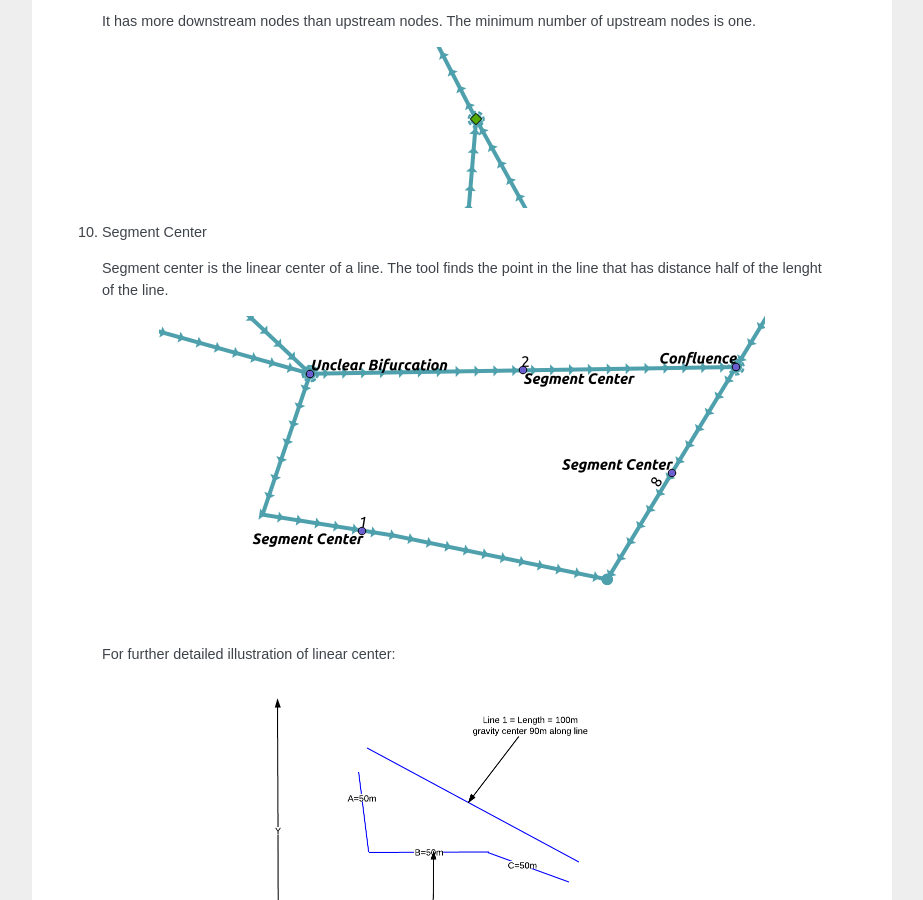
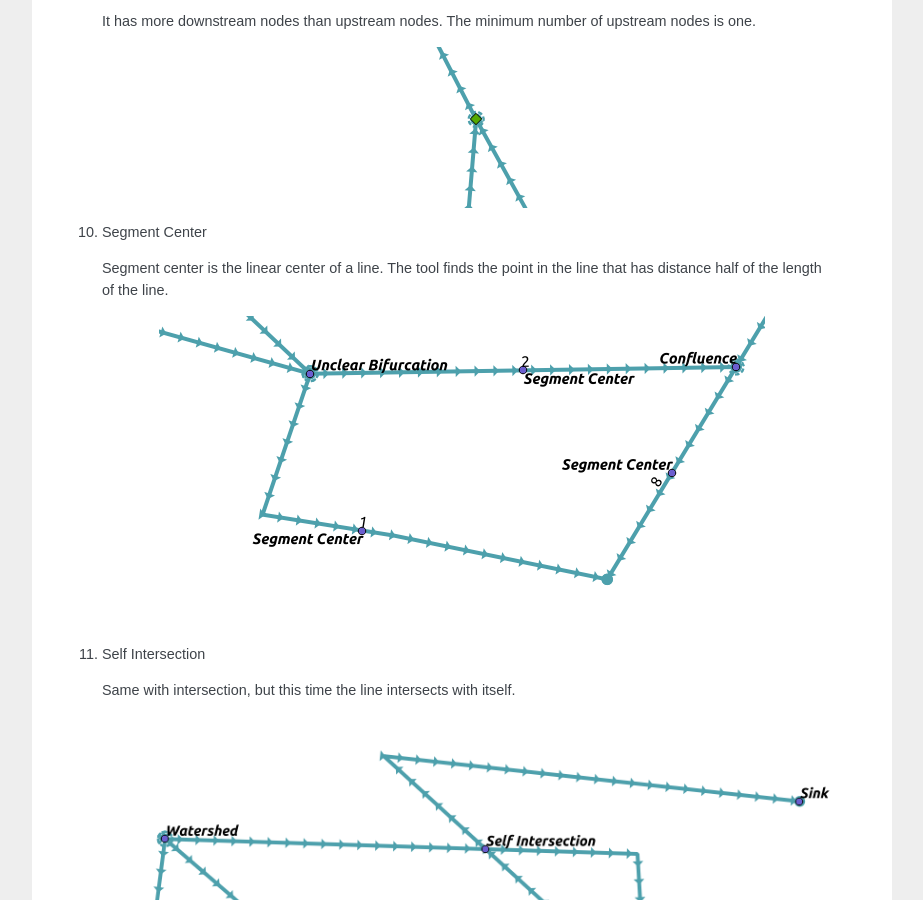
Before and after one commit to kartoza/stream_feature_extractor, a Sphinx documentation site: the page built from help/source/features.rst, in a window 1280 px wide and 900 px high, scrolled down 2383 px. Shown: the whole window, without its empty margins (198-1121 px from the left). Built offline with Sphinx 7.4.7, drawn with Linux system fonts in a browser that asks for light colours; formulas are drawn with MathJax 3.

Commit message:
Docs tweaks.

```diff
--- a/help/source/features.rst
+++ b/help/source/features.rst
@@ -79,16 +79,10 @@ feature each node represents.
 10. Segment Center
 
    Segment center is the linear center of a line. The tool finds the point
-   in the line that has distance half of the lenght of the line.
+   in the line that has distance half of the length of the line.
 
    .. image:: /_static/segment_center.png
       :align: center
-
-   For further detailed illustration of linear center:
-
-   .. image:: /_static/segment_center_explained.png
-      :align: center
-      :scale: 50 %
 
 11. Self Intersection
 
```
Also changed, not shown: help/source/_static/segment_center_explained.png (deleted).
